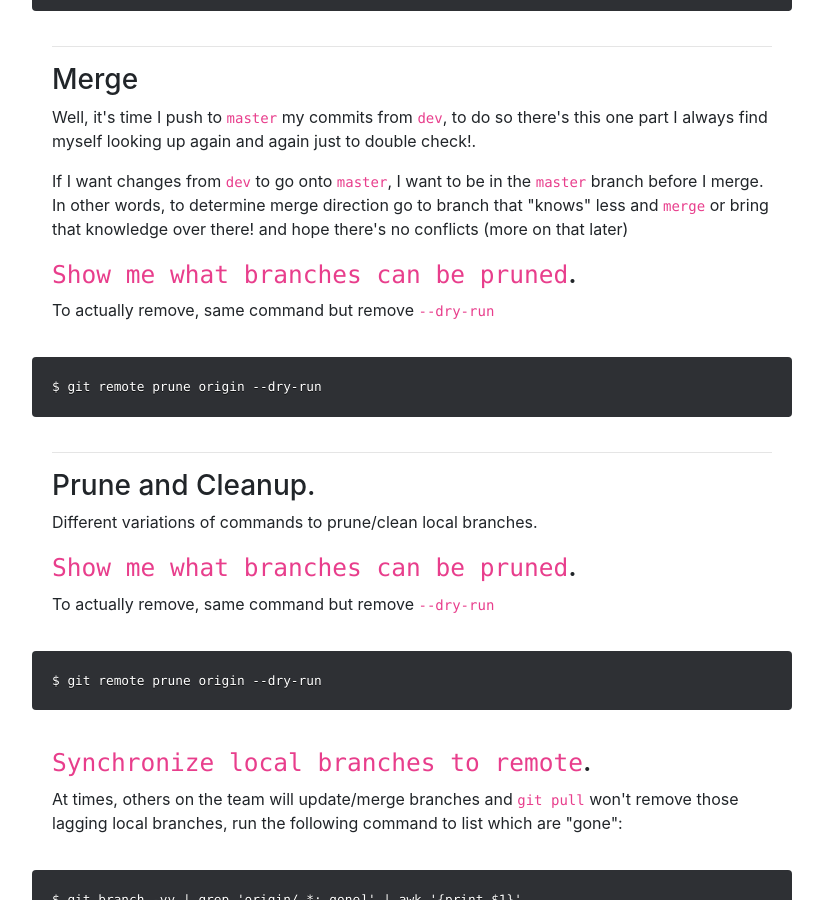
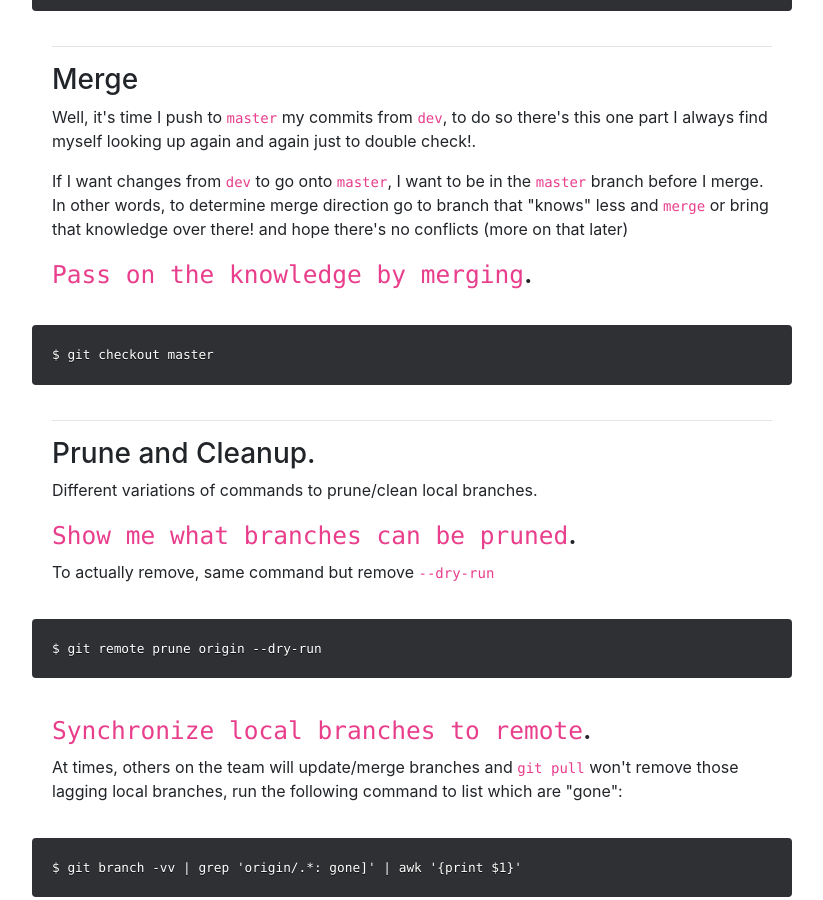
Before and after one commit to RogerSGarcia/RogerSGarcia.github.io, a Jekyll site: the page built from _posts/2019-08-08-RogerSGarcia-site-launched.md, in a window 1280 px wide and 900 px high, scrolled down 3872 px. Shown: the whole window, without its empty margins (228-1051 px from the left). Built offline with Jekyll 4.4.1, drawn with Linux system fonts in a browser that asks for light colours; nearby versions of some CDN libraries.

Commit message:
updates to git tidbit

```diff
--- a/_posts/2019-08-08-RogerSGarcia-site-launched.md
+++ b/_posts/2019-08-08-RogerSGarcia-site-launched.md
@@ -154,9 +154,8 @@ Branch 'dev' set up to track remote branch 'dev' from 'origin'.
 
 <p>If I want changes from <code>dev</code> to go onto <code>master</code>, I want to be in the <code>master</code> branch before I merge. In other words, to determine merge direction go to branch that "knows" less and <code>merge</code> or bring that knowledge over there! and hope there's no conflicts (more on that later)</p>
 
-<h3> <code class="highlighter-rouge">Show me what branches can be pruned</code>.</h3>
-<p>To actually remove, same command but remove <code>--dry-run</code></p>
-<pre class="sample"><code>$ git remote prune origin --dry-run</code></pre>
+<h3> <code class="highlighter-rouge">Pass on the knowledge by merging</code>.</h3>
+<pre class="sample"><code>$ git checkout master</code></pre>
 
 <hr />
 
```
